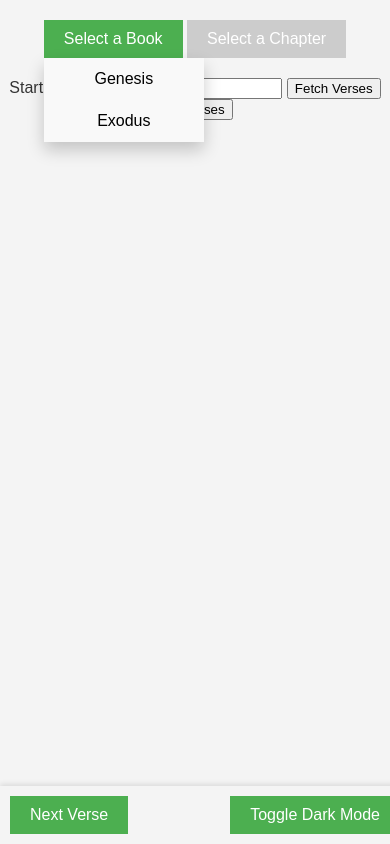
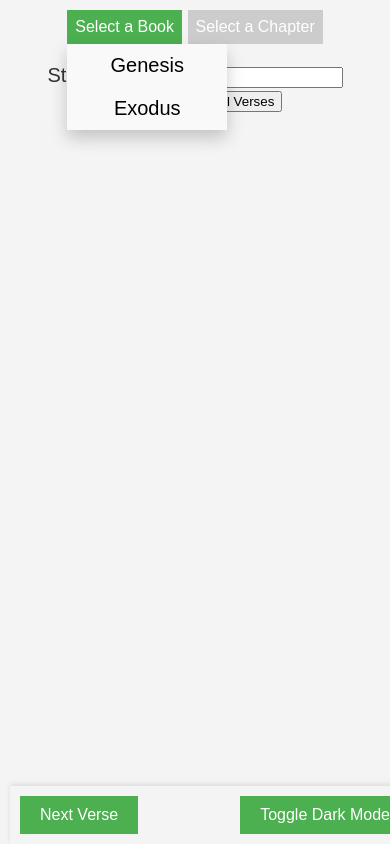
Before and after one commit to imankimver/easyCebuanoBibble, a plain HTML site: page index.html in a window 390 px wide. Both pictures are taken after a click on the button "Select a Book". Drawn offline with Linux system fonts and the light colour scheme.

Commit message:
Update style.css

```diff
--- a/style.css
+++ b/style.css
@@ -115,3 +115,28 @@ body.dark-mode {
     background-color: #333;
     color: #fff;
 }
+
+/* Media query for mobile devices */
+@media only screen and (max-width: 768px) {
+    body {
+        font-size: 20px; /* Increase font size for mobile */
+    }
+
+    .container {
+        padding: 10px; /* Adjust padding for smaller screens */
+    }
+
+    .dropdown-button {
+        padding: 8px;
+    }
+
+    .dropdown-content a {
+        padding: 10px 14px;
+    }
+    .verse-display {
+        margin-top: 20px;
+        font-size: 30px;
+        line-height: 1.5em;
+        padding: 0px 20px;
+    }
+}
```
